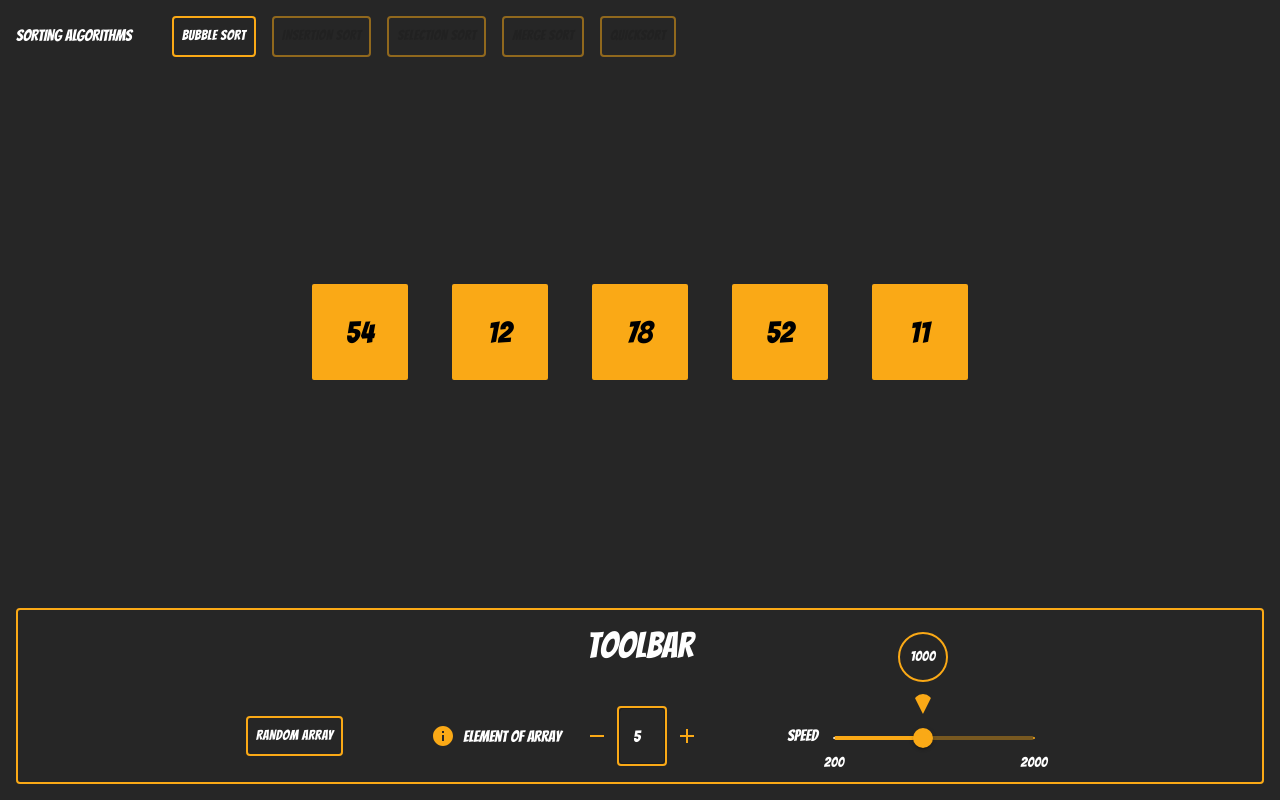
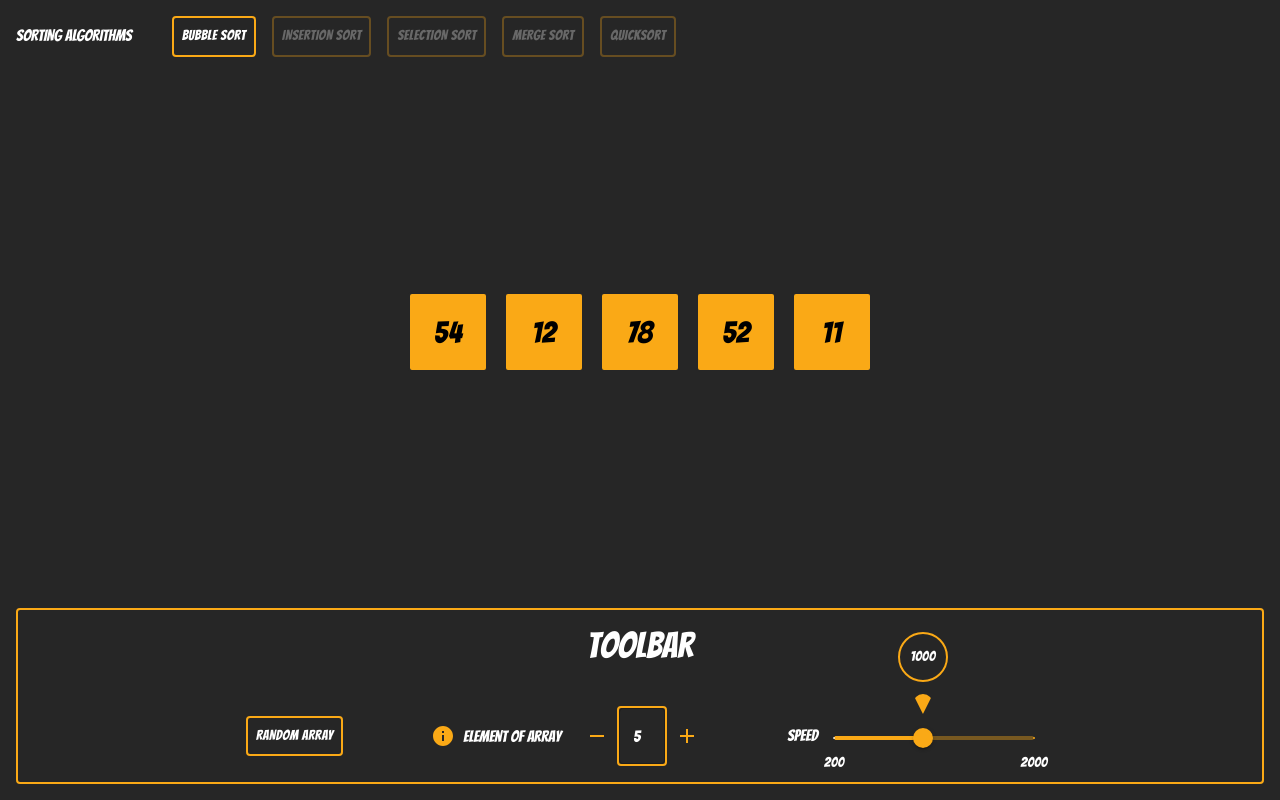
Before and after one commit to mattiaTuri/SortingAlgorithms, a React (Create React App) app: page / in a window 1280 px wide. Both pictures are taken after a click on the button "RANDOM ARRAY". Built offline with nearby package versions, Linux system fonts and the light colour scheme.

Commit message:
fix responsive element of array

```diff
--- a/src/App.tsx
+++ b/src/App.tsx
@@ -13,7 +13,7 @@ function App() {
 
   return (
     <ArrayContext.Provider value={value}>
-      <div className="md:h-screen flex flex-col gap-20 md:gap-0 md:justify-between">
+      <div className="md:h-screen flex flex-col gap-20 md:justify-between">
         <Navbar />
         <Outlet />
         <Toolbar />
--- a/src/components/shared/CustomButton.tsx
+++ b/src/components/shared/CustomButton.tsx
@@ -10,7 +10,6 @@ function CustomButton({ functionClick, title, disabled }: CustomButtonProps) {
   return (
     <Button
       disableRipple
-      disabled={disabled}
       sx={{
         border: "2px solid #faa916",
         color: "white",
@@ -20,7 +19,7 @@ function CustomButton({ functionClick, title, disabled }: CustomButtonProps) {
         },
       }}
       className={`p-2 rounded-[4px] hover:text-[#262626] ${
-        disabled && "opacity-50"
+        disabled && "opacity-30 pointer-events-none"
       }`}
       onClick={functionClick}
     >
--- a/src/pages/SortingElement.tsx
+++ b/src/pages/SortingElement.tsx
@@ -9,7 +9,7 @@ function SortingElement() {
     <Container>
       <div
         id="container"
-        className="flex justify-center items-center w-full gap-10"
+        className="flex flex-wrap lg:flex-nowrap justify-center items-center w-full gap-4"
       >
         {array == undefined ? (
           <div>
@@ -28,7 +28,7 @@ function SortingElement() {
                 component="span"
                 key={index}
                 id={elem.toString()}
-                className="w-[100px] h-[100px] bg-[#faa916] border-2 border-[#262626] border-solid rounded-[4px] flex justify-center items-center duration-300 relative"
+                className="w-[80px] h-[80px] bg-[#faa916] border-2 border-[#262626] border-solid rounded-[4px] flex justify-center items-center duration-300 relative"
                 sx={{ fontSize: 30 }}
               >
                 {elem}
```
